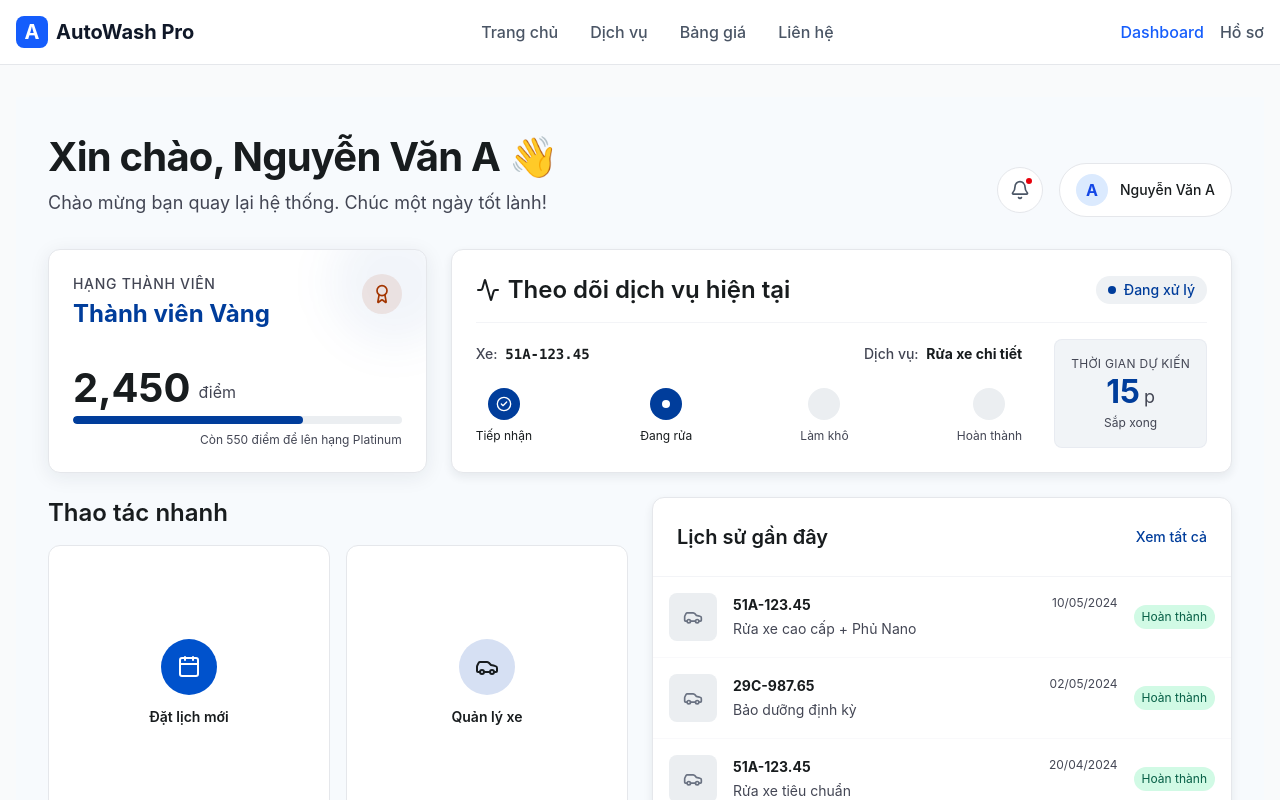
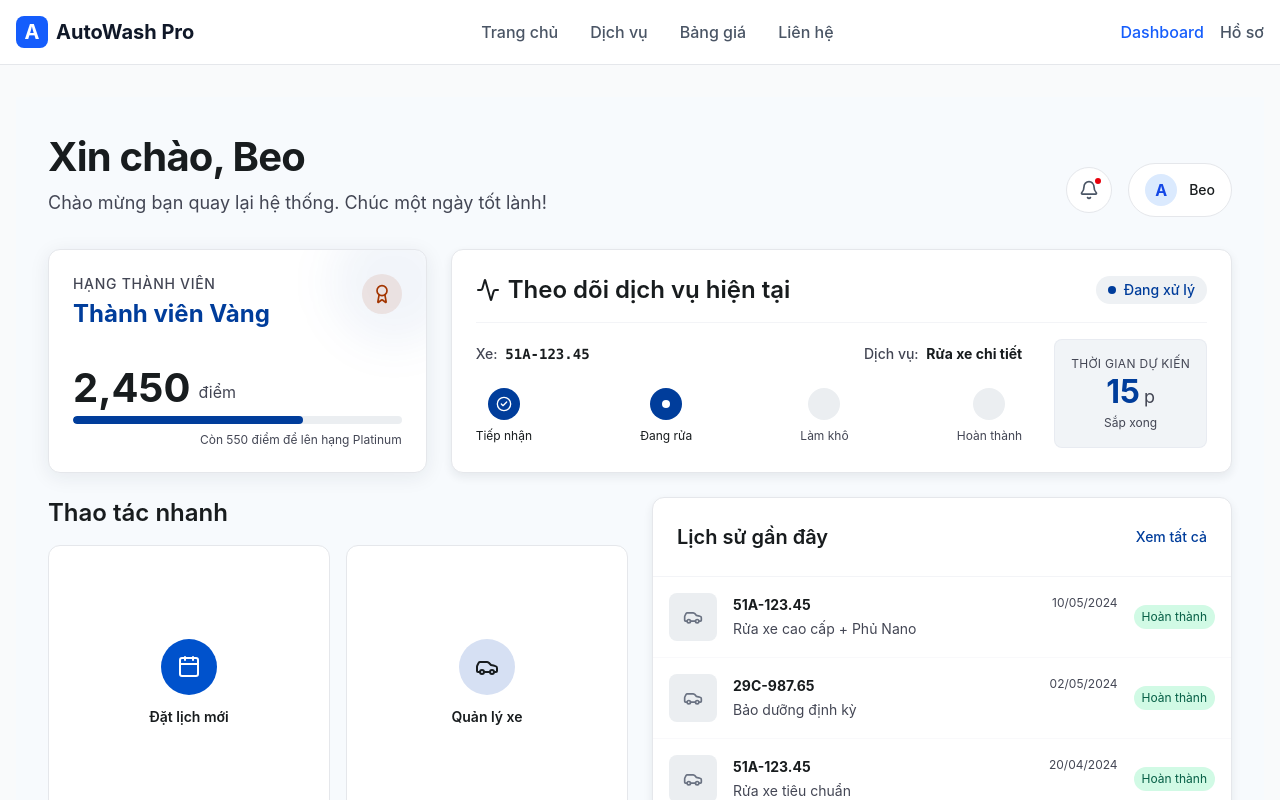
Before and after one commit to AutoWashPro-dev/AutoWashPro_FE, a React (Vite) app: page /login in a window 1280 px wide. Both pictures are taken after typing "name@example.com", "Sample123" into the empty fields and a click on the button "Đăng nhập". Shown: the top 800 px of the page. Built offline with nearby package versions, Linux system fonts and the light colour scheme.

Commit message:
feat: create DashboardPage for customer portal with loyalty, service tracking, and quick actions widgets

```diff
--- a/src/features/customer/pages/DashboardPage.jsx
+++ b/src/features/customer/pages/DashboardPage.jsx
@@ -10,7 +10,7 @@ export default function DashboardPage() {
         <div className="flex items-end justify-between w-full">
           <div className="flex flex-col gap-1">
             <h1 className="text-[#181c1e] text-[40px] font-bold tracking-[-0.8px] leading-[56px]">
-              Xin chào, Nguyễn Văn A 👋
+              Xin chào, Beo
             </h1>
             <p className="text-[#434654] text-lg leading-[28px]">
               Chào mừng bạn quay lại hệ thống. Chúc một ngày tốt lành!
@@ -25,7 +25,7 @@ export default function DashboardPage() {
               <div className="bg-blue-100 rounded-full w-8 h-8 flex items-center justify-center text-blue-700 font-bold">
                 A
               </div>
-              <span className="text-[#181c1e] font-medium text-sm">Nguyễn Văn A</span>
+              <span className="text-[#181c1e] font-medium text-sm">Beo</span>
             </div>
           </div>
         </div>
```
Lines whose indentation alone changed are shown as unchanged.
